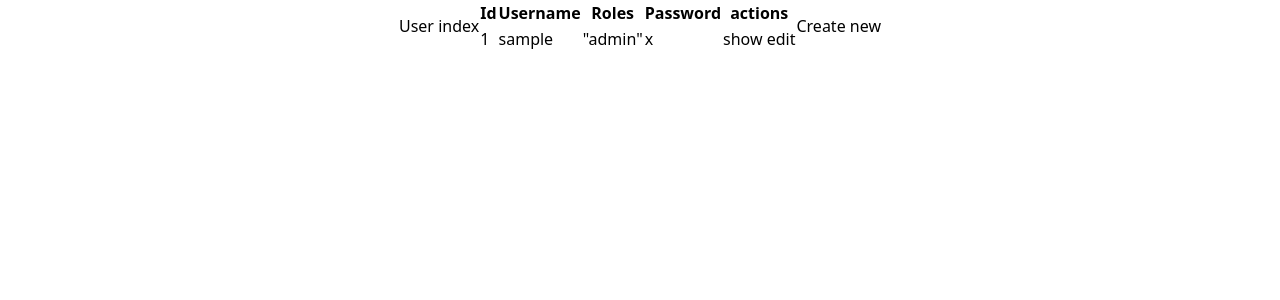
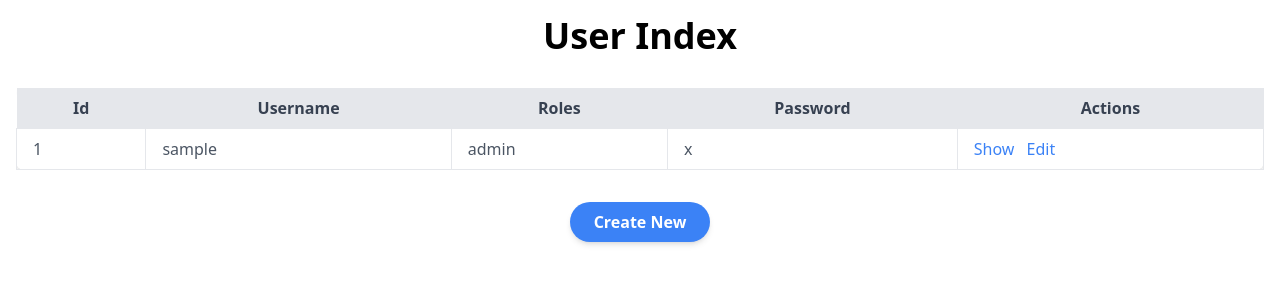
Before and after one commit to jamilaboumnijel/CRT_donation-managment, a Symfony app: template templates/user/index.html.twig in a window 1280 px wide. Shown: the top 300 px of the page. Run offline with Twig, Linux system fonts and the light colour scheme; the template is opened without the code that fills it: most values are stand-ins (such as "Sample title", 1, 10 or a date in 2020); style sheets or scripts are compiled from the project's sources; some libraries are stand-ins or nearby versions.

```diff
--- a/tailwind.config.js
+++ b/tailwind.config.js
@@ -4,6 +4,7 @@ module.exports = {
     "./assets/**/*.js",
     "./templates/**/*.html.twig",
   ],
+  prefix: 'isk-',
   theme: {
     extend: {},
   },
--- a/templates/base.html.twig
+++ b/templates/base.html.twig
@@ -15,7 +15,7 @@
             {% endblock %}
         {% endblock %}
     </head>
-    <body class="flex justify-center items-center">
+    <body class="flex items-center justify-center">
         {% block body %}{% endblock %}
-    </body>
+</body>
 </html>
--- a/templates/user/_delete_form.html.twig
+++ b/templates/user/_delete_form.html.twig
@@ -1,4 +1,6 @@
 <form method="post" action="{{ path('app_user_delete', {'id': user.id}) }}" onsubmit="return confirm('Are you sure you want to delete this item?');">
     <input type="hidden" name="_token" value="{{ csrf_token('delete' ~ user.id) }}">
-    <button class="btn">Delete</button>
+    <button type="submit" class="isk-rounded isk-bg-red-500 isk-text-white isk-font-bold isk-py-2 isk-px-4 isk-hover:bg-red-700 isk-focus:outline-none isk-focus:shadow-outline">
+        Delete
+    </button>
 </form>
--- a/templates/user/_form.html.twig
+++ b/templates/user/_form.html.twig
@@ -1,4 +1,7 @@
 {{ form_start(form) }}
     {{ form_widget(form) }}
-    <button class="btn">{{ button_label|default('Save') }}</button>
+  <button type="submit" class="isk-rounded isk-bg-blue-500 isk-text-white isk-font-bold isk-py-2 isk-px-4 isk-hover:bg-blue-700 isk-focus:outline-none isk-focus:shadow-outline">
+    {{ button_label|default('Save') }}
+</button>
+
 {{ form_end(form) }}
--- a/templates/user/index.html.twig
+++ b/templates/user/index.html.twig
@@ -3,37 +3,43 @@
 {% block title %}User index{% endblock %}
 
 {% block body %}
-    <h1>User index</h1>
+    <div class=" isk-mx-auto isk-p-4 isk-container">
+        <h1 class=" isk-text-center isk-font-bold isk-text-4xl isk-mb-8">User Index</h1>
 
-    <table class="table">
-        <thead>
+        <div class=" isk-overflow-x-auto">
+            <table class=" isk-table-auto isk-shadow-md isk-rounded-lg isk-bg-white isk-w-full">
+                <thead class=" isk-text-gray-700 isk-bg-gray-200">
                     <tr>
-                <th>Id</th>
-                <th>Username</th>
-                <th>Roles</th>
-                <th>Password</th>
-                <th>actions</th>
+                        <th class=" isk-py-2 isk-px-4">Id</th>
+                        <th class=" isk-py-2 isk-px-4">Username</th>
+                        <th class=" isk-py-2 isk-px-4">Roles</th>
+                        <th class=" isk-py-2 isk-px-4">Password</th>
+                        <th class=" isk-py-2 isk-px-4">Actions</th>
                     </tr>
                 </thead>
-        <tbody>
+                <tbody class=" isk-text-gray-600">
                     {% for user in users %}
                         <tr>
-                <td>{{ user.id }}</td>
-                <td>{{ user.username }}</td>
-                <td>{{ user.roles ? user.roles|json_encode : '' }}</td>
-                <td>{{ user.password }}</td>
-                <td>
-                    <a href="{{ path('app_user_show', {'id': user.id}) }}">show</a>
-                    <a href="{{ path('app_user_edit', {'id': user.id}) }}">edit</a>
+                            <td class=" isk-py-2 isk-border isk-px-4">{{ user.id }}</td>
+                            <td class=" isk-py-2 isk-border isk-px-4">{{ user.username }}</td>
+                            <td class=" isk-border isk-py-2 isk-px-4">{{ user.roles ? user.roles|join(', ') : 'None' }}</td>
+                            <td class=" isk-py-2 isk-border isk-px-4">{{ user.password }}</td>
+                            <td class=" isk-py-2 isk-border isk-px-4">
+                                <a href="{{ path('app_user_show', {'id': user.id}) }}" class=" isk-text-blue-500 isk-hover:underline">Show</a>
+                                <a href="{{ path('app_user_edit', {'id': user.id}) }}" class=" isk-text-blue-500 isk-ml-2 isk-hover:underline">Edit</a>
                             </td>
                         </tr>
                     {% else %}
                         <tr>
-                <td colspan="5">no records found</td>
+                            <td colspan="5" class=" isk-border isk-text-center isk-py-2 isk-px-4">No records found</td>
                         </tr>
                     {% endfor %}
                 </tbody>
             </table>
+        </div>
 
-    <a href="{{ path('app_user_new') }}">Create new</a>
+        <div class=" isk-mt-8 isk-justify-center isk-flex">
+            <a href="{{ path('app_user_new') }}" class=" isk-shadow-md isk-rounded-full isk-bg-blue-500 isk-ease-in-out isk-duration-300 isk-transition isk-text-white isk-font-bold isk-py-2 isk-px-6 isk-hover:bg-blue-600">Create New</a>
+        </div>
+    </div>
 {% endblock %}
```
Also changed, not shown: templates/security/login.html.twig (deleted, +0 -34 lines), templates/user/edit.html.twig (+8 -4 lines), templates/user/show.html.twig (+19 -14 lines), templates/user/new.html.twig (line endings or trailing spaces). Lines whose indentation alone changed are shown as unchanged.
